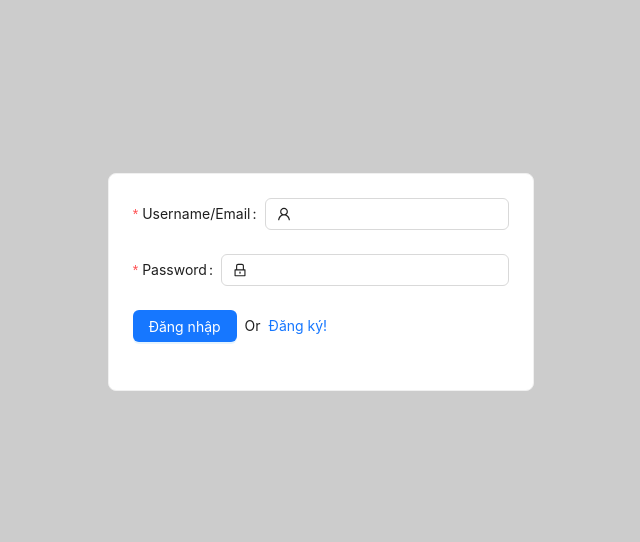
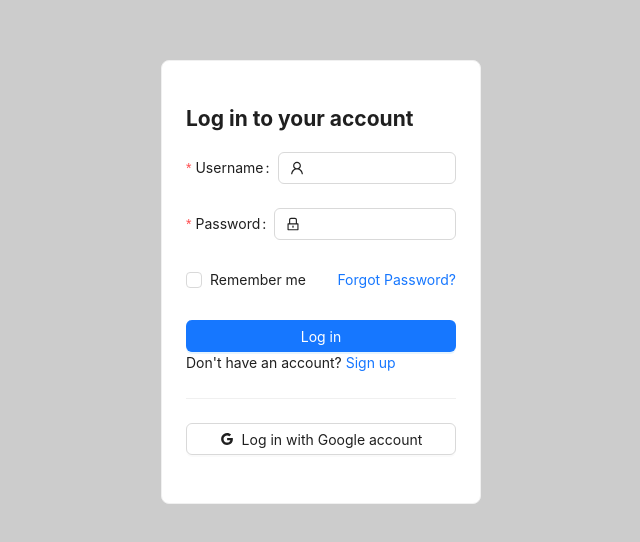
Before and after one commit to nhan4599a/learning_gate, a Next.js app: page /authentication/sign-in in a window 1280 px wide. Shown: the part 118-660 px from the top of the page, without its empty margins (319-959 px from the left). Built offline with nearby package versions, Linux system fonts and the light colour scheme.

Commit message:
[Add] Construct login page

```diff
--- a/src/app/authentication/layout.tsx
+++ b/src/app/authentication/layout.tsx
@@ -1,11 +1,11 @@
-import styles from '../../styles/authentication.module.css'
-import { Card, Col, Row } from 'antd'
+import styles from "../../styles/authentication.module.css"
+import { Card, Col, Row } from "antd"
 
 const AuthenticationPagesLayout = ({ children }: React.PropsWithChildren) => {
   return (
     <div className={styles.container}>
-      <Row type="flex" justify="center" align="middle" style={{minHeight: '100vh'}}>
-        <Col span={8} className='form-container'>
+      <Row justify="center" align="middle" style={{minHeight: '100vh'}}>
+        <Col xs={16} xl={6} className="form-container">
           <Card>
             {children}
           </Card>
--- a/src/app/authentication/sign-in/page.tsx
+++ b/src/app/authentication/sign-in/page.tsx
@@ -1,30 +1,46 @@
-'use client'
+"use client"
 
-import { Button, Form, Input, Space } from "antd"
-import { LockOutlined, UserOutlined } from '@ant-design/icons';
+import { Button, Form, Input, Checkbox, Divider } from "antd"
+import { LockOutlined, UserOutlined, GoogleOutlined } from "@ant-design/icons"
+import styles from "../../../styles/authentication.module.css"
+import FormItem from "antd/es/form/FormItem"
+import Link from "next/link"
 
 const Page = () => {
   const [form] = Form.useForm()
 
   return (
-    <Form form={form}>
-      <Form.Item name="Tên đăng nhập" label="Username/Email" required>
+    <Form form={form} className="login-form">
+      <h2>Log in to your account</h2>
+      <Form.Item name="Tên đăng nhập" label="Username" required>
         <Input prefix={<UserOutlined />} />
       </Form.Item>
       <Form.Item name="Mật khẩu" label="Password" required>
-        <Input
-          prefix={<LockOutlined />}
-          type="password"
-        />
+        <Input prefix={<LockOutlined />} type="password" />
       </Form.Item>
+
       <Form.Item>
-        <Space>
-          <Button type="primary" htmlType="submit" className="form-submit-button">
-            Đăng nhập
-          </Button>
-          Or <a href="">Đăng ký!</a>
-        </Space>
+        <Form.Item name="remember" valuePropName="checked" noStyle>
+          <Checkbox>Remember me</Checkbox>
+        </Form.Item>
+
+        <Link className={styles.forgot} href="/authentication/forgot-password">
+          Forgot Password?
+        </Link>
       </Form.Item>
+
+      <Form.Item>
+        <Button type="primary" htmlType="submit" className="login-form-button" block>
+          Log in
+        </Button>
+        Don't have an account?<Link href="/authentication/sign-up"> Sign up</Link>
+      </Form.Item>
+      <Divider />
+      <FormItem>
+      <Button block>
+        <GoogleOutlined /> Log in with Google account
+      </Button>
+      </FormItem>
     </Form>
   )
 }
--- a/src/app/layout.tsx
+++ b/src/app/layout.tsx
@@ -1,4 +1,4 @@
-import '../styles/global.css'
+import "../styles/global.css"
 
 const RootLayout = ({ children }: React.PropsWithChildren) => {
   return (
--- a/src/styles/authentication.module.css
+++ b/src/styles/authentication.module.css
@@ -6,3 +6,11 @@
 /* .form-submit-button {
     margin-right: 2vw;
 } */
+
+.forgot {
+    float: right;
+}
+
+.login-form-button{
+    width: 100%
+}
```
